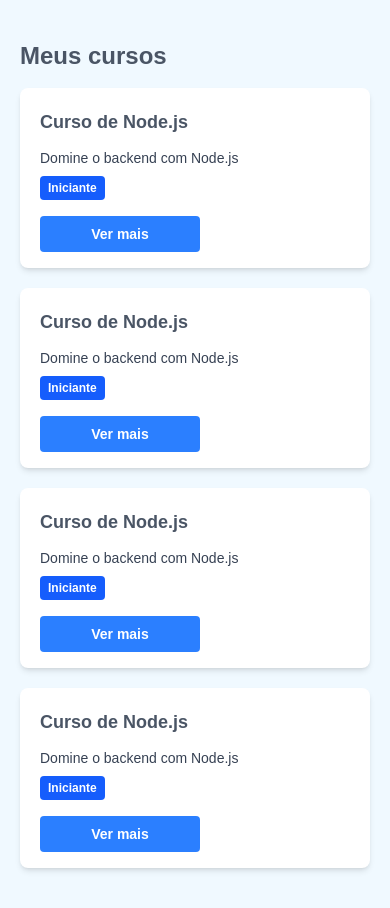
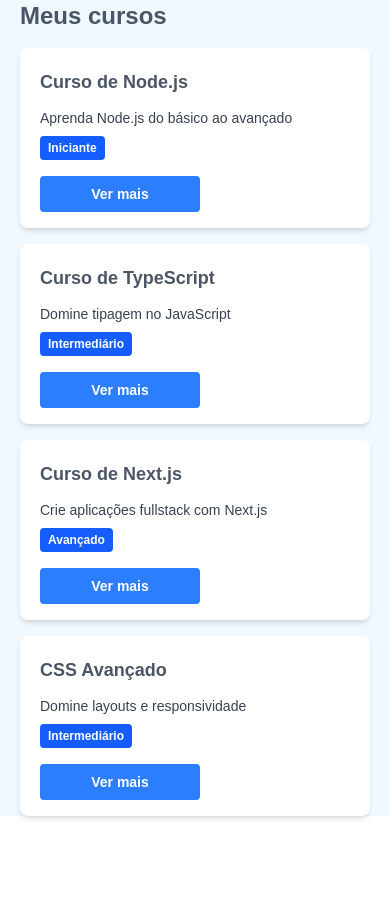
Before and after one commit to igorjosiel/react-redux-player, a React (Vite) app: page / in a window 390 px wide. After the commit the page ends 844 px from the top, so only its background shows below. Built offline with nearby package versions, Linux system fonts and the light colour scheme.

Commit message:
fix: melhora a responsividade do projeto.

```diff
--- a/src/pages/Dashboard.tsx
+++ b/src/pages/Dashboard.tsx
@@ -1,100 +1,53 @@
+import { useAppSelector } from "../store";
+
 function Dashboard() {
+  const { courses, currentCourseIndex } = useAppSelector((store) => {
+    const { courses, currentCourseIndex } = store.player;
+
+    return { courses, currentCourseIndex };
+  });
+
+  const handleCourseClick = (course: any) => {
+    console.log("Curso clicado: ", course);
+  }
+  console.log("Curso: ", courses[currentCourseIndex]);
+
   return (
-    <main className="bg-sky-50 sm:h-full md:h-screen w-full px-5 py-10 md:p-37.5">
+    <main className="bg-sky-50 h-full md:h-screen w-full lg:px-15 px-5">
       <h1 className="text-2xl font-bold text-gray-600 mb-4">Meus cursos</h1>
 
-      <ul className="grid grid-cols-1 md:grid-cols-2 lg:grid-cols-4 gap-5">
-        <li className="flex flex-col w-full md:w-95 p-5 rounded-lg bg-white shadow-md h-45">
+      <ul className="flex flex-col lg:flex-row gap-4">
+        {courses.map((course) => {
+          return (
+            <li
+              key={course.id}
+              className="lg:w-1/2 p-5 rounded-lg bg-white shadow-md h-45"
+            >
               <div className="flex-1">
                 <h2 className="font-bold text-lg text-gray-600 pb-3">
-              Curso de Node.js
+                  {course.title}
                 </h2>
 
-            <p className="text-sm text-gray-700">
-              Domine o backend com Node.js
-            </p>
+                <p className="text-sm text-gray-700">{course.description}</p>
 
-            <a href="#" className="inline-block bg-blue-600 text-white text-xs font-bold px-2 py-1 mt-2 rounded">
-              Iniciante
+                <a
+                  href="#"
+                  className="inline-block bg-blue-600 text-white text-xs font-bold px-2 py-1 mt-2 rounded"
+                >
+                  {course.level}
                 </a>
               </div>
 
               <button
                 className="bg-blue-500 text-white text-sm font-bold w-40 mt-4 py-2 px-4 rounded cursor-pointer hover:bg-blue-700
           transition-all ease-in"
+              onClick={() => handleCourseClick(course)}
               >
                 Ver mais
               </button>
             </li>
-
-        <li className="flex flex-col w-full md:w-95 p-5 rounded-lg bg-white shadow-md h-45">
-          <div className="flex-1">
-            <h2 className="font-bold text-lg text-gray-600 pb-3">
-              Curso de Node.js
-            </h2>
-
-            <p className="text-sm text-gray-700">
-              Domine o backend com Node.js
-            </p>
-
-            <a href="#" className="inline-block bg-blue-600 text-white text-xs font-bold px-2 py-1 mt-2 rounded">
-              Iniciante
-            </a>
-          </div>
-
-          <button
-            className="bg-blue-500 text-white text-sm font-bold w-40 mt-4 py-2 px-4 rounded cursor-pointer hover:bg-blue-700
-          transition-all ease-in"
-          >
-            Ver mais
-          </button>
-        </li>
-
-        <li className="flex flex-col w-full md:w-95 p-5 rounded-lg bg-white shadow-md h-45">
-          <div className="flex-1">
-            <h2 className="font-bold text-lg text-gray-600 pb-3">
-              Curso de Node.js
-            </h2>
-
-            <p className="text-sm text-gray-700">
-              Domine o backend com Node.js
-            </p>
-
-            <a href="#" className="inline-block bg-blue-600 text-white text-xs font-bold px-2 py-1 mt-2 rounded">
-              Iniciante
-            </a>
-          </div>
-
-          <button
-            className="bg-blue-500 text-white text-sm font-bold w-40 mt-4 py-2 px-4 rounded cursor-pointer hover:bg-blue-700
-          transition-all ease-in"
-          >
-            Ver mais
-          </button>
-        </li>
-
-        <li className="flex flex-col w-full md:w-95 p-5 rounded-lg bg-white shadow-md h-45">
-          <div className="flex-1">
-            <h2 className="font-bold text-lg text-gray-600 pb-3">
-              Curso de Node.js
-            </h2>
-
-            <p className="text-sm text-gray-700">
-              Domine o backend com Node.js
-            </p>
-
-            <a href="#" className="inline-block bg-blue-600 text-white text-xs font-bold px-2 py-1 mt-2 rounded">
-              Iniciante
-            </a>
-          </div>
-
-          <button
-            className="bg-blue-500 text-white text-sm font-bold w-40 mt-4 py-2 px-4 rounded cursor-pointer hover:bg-blue-700
-          transition-all ease-in"
-          >
-            Ver mais
-          </button>
-        </li>
+          );
+        })}
       </ul>
     </main>
   );
```
Lines whose indentation alone changed are shown as unchanged.
